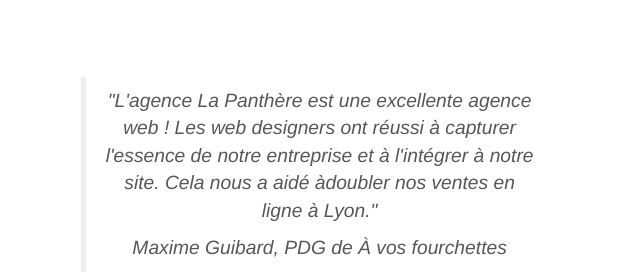
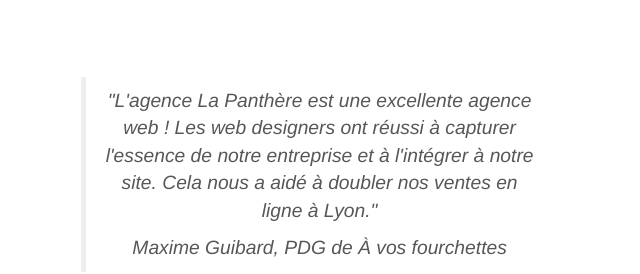
Before and after one commit to laurelinnalc/projet4-update, a plain HTML site: page index.html in a window 1280 px wide. Shown: the part 1058-1332 px from the top of the page, 317-957 px from the left. Drawn offline with Linux system fonts and the light colour scheme.

Commit message:
relecture done

```diff
--- a/index.html
+++ b/index.html
@@ -170,7 +170,7 @@
               <p>
                 "L'agence La Panthère est une excellente agence web ! Les web
                 designers ont réussi à capturer l'essence de notre entreprise et
-                à l'intégrer à notre site. Cela nous a aidé àdoubler nos ventes
+                à l'intégrer à notre site. Cela nous a aidé à doubler nos ventes
                 en ligne à Lyon."
               </p>
 
```
